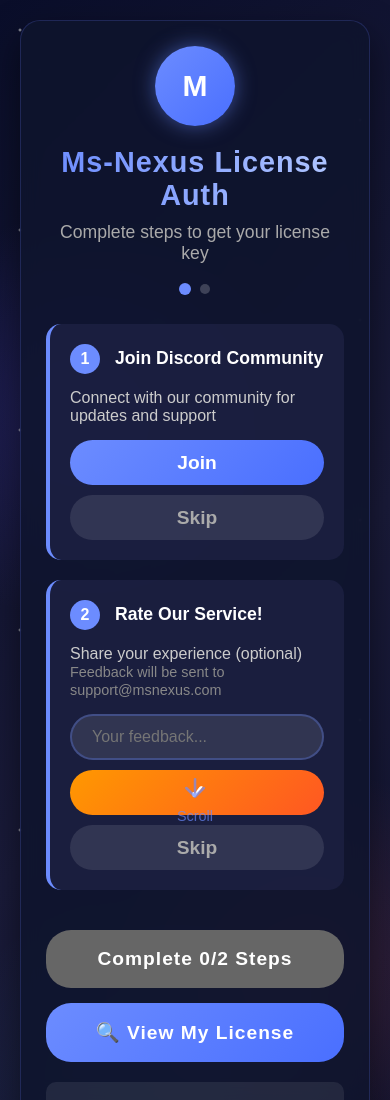
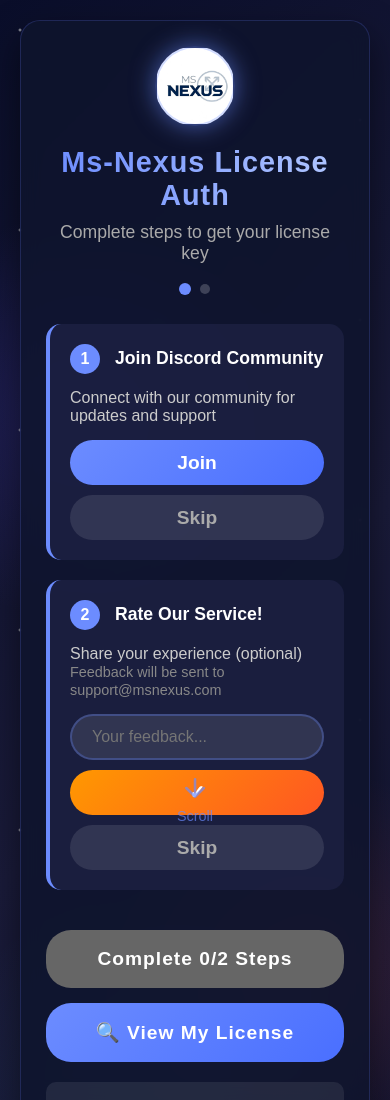
Before and after one commit to wjx325870/msnexus-key-system, a website: page public/index.html in a window 390 px wide. Shown: the top 1100 px of the page. Drawn offline with Linux system fonts and the light colour scheme.

Commit message:
Update index.html

```diff
--- a/public/index.html
+++ b/public/index.html
@@ -68,19 +68,31 @@
             margin-bottom: 20px;
         }
 
+        /* 修改这里：使用图片作为Logo */
         .logo-img {
-            width: 80px;
-            height: 80px;
-            background: linear-gradient(135deg, #6c8cff, #4a6fff);
+            width: 100px; /* 稍微大一点，显示更清晰 */
+            height: 100px;
+            background: url('/public/logo.png') no-repeat center center;
+            background-size: contain; /* 保持图片完整显示 */
+            background-color: rgba(108, 140, 255, 0.1); /* 浅蓝色背景 */
             border-radius: 50%;
             margin: 0 auto 20px;
+            box-shadow: 0 0 25px rgba(108, 140, 255, 0.6);
+            border: 2px solid rgba(108, 140, 255, 0.3);
+        }
+
+        /* 如果图片加载失败，显示备用样式 */
+        .logo-img::before {
+            content: "LOGO";
             display: flex;
             align-items: center;
             justify-content: center;
-            font-size: 30px;
+            width: 100%;
+            height: 100%;
+            font-size: 20px;
             font-weight: bold;
-            color: white;
-            box-shadow: 0 0 20px rgba(108, 140, 255, 0.5);
+            color: rgba(255, 255, 255, 0.7);
+            opacity: 0; /* 默认隐藏，图片加载失败时显示 */
         }
 
         h1 {
@@ -375,6 +387,12 @@
             .completion-badge {
                 align-self: flex-start;
             }
+
+            /* 手机端调整Logo大小 */
+            .logo-img {
+                width: 80px;
+                height: 80px;
+            }
         }
 
         .scroll-indicator {
@@ -424,7 +442,8 @@
 <body>
     <div class="container">
         <div class="logo-container">
-            <div class="logo-img">M</div>
+            <!-- 修改这里：使用图片Logo，移除了字母"M" -->
+            <div class="logo-img"></div>
             <h1>Ms-Nexus License Auth</h1>
             <p class="subtitle">Complete steps to get your license key</p>
         </div>
@@ -470,7 +489,6 @@
             </div>
         </div>
 
-        <!-- 原始UI：只有一个Get License Key按钮 -->
         <button class="main-btn" id="getKeyBtn" disabled onclick="proceedToKey()">Get License Key!</button>
 
         <!-- 新增：View My License按钮 -->
@@ -483,9 +501,8 @@
             • This script currently only supports Delta Injector<br>
             • <a href="https://discord.com/invite/BWcHXTujG8" target="_blank">Join our Discord to help us improve 🙏</a><br><br>
 
-            <!-- 这个链接可以保留，但不再是主要按钮 -->
             <div style="text-align: center; margin-top: 10px;">
-                <a href="find-license.html" style="color: #6c8cff; text-decoration: none;">
+                <a href="/public/find-license.html" style="color: #6c8cff; text-decoration: none;">
                     🔍 Already have a license key? Find it!
                 </a>
             </div>
@@ -523,6 +540,7 @@
             updateProgressIndicator();
             updateGetKeyButton();
             setupScrollIndicator();
+            checkLogoLoaded();
         }
 
         function setupScrollIndicator() {
@@ -545,6 +563,25 @@
             if (window.scrollY > 100) {
                 scrollIndicator.classList.add('hidden');
             }
+        }
+
+        // 检查Logo图片是否加载成功
+        function checkLogoLoaded() {
+            const logoImg = document.querySelector('.logo-img');
+            const logoUrl = '/public/logo.png';
+
+            // 创建一个Image对象测试加载
+            const testImage = new Image();
+            testImage.onload = function() {
+                console.log('Logo图片加载成功:', logoUrl);
+            };
+            testImage.onerror = function() {
+                console.error('Logo图片加载失败:', logoUrl);
+                // 如果图片加载失败，显示备用文本
+                logoImg.style.background = 'linear-gradient(135deg, #6c8cff, #4a6fff)';
+                logoImg.innerHTML = '<span style="color: white; font-weight: bold;">MSN</span>';
+            };
+            testImage.src = logoUrl;
         }
 
         function updateStepUI(stepNumber, completed) {
@@ -698,7 +735,7 @@
 
         function proceedToKey() {
             if (step1Completed && step2Completed) {
-                window.location.href = 'key.html';
+                window.location.href = '/public/key.html';
             } else {
                 showNotification('Please complete all steps first', 'error');
             }
@@ -706,8 +743,7 @@
 
         // 新增：跳转到查看卡密页面
         function viewMyLicense() {
-            // 跳转到查看卡密页面
-            window.location.href = 'view-license.html';
+            window.location.href = '/public/view-license.html';
         }
 
         document.addEventListener('DOMContentLoaded', initializeUI);
```
